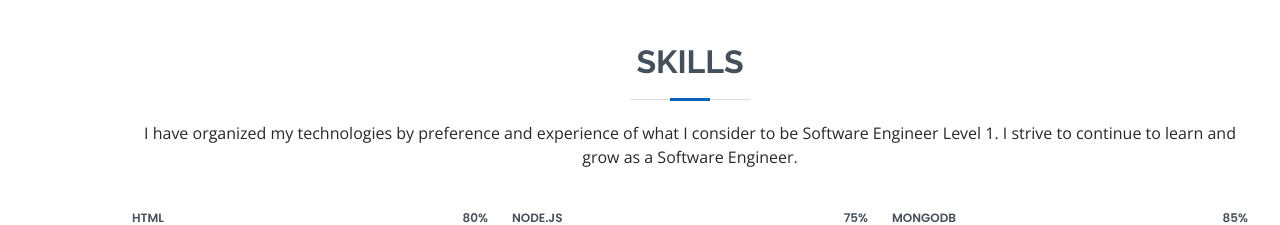
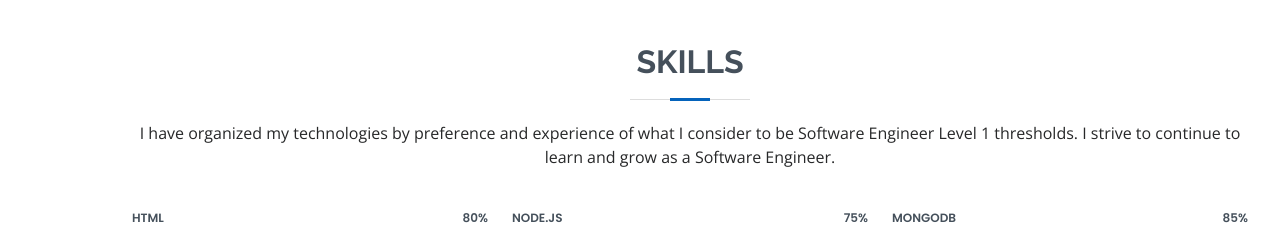
Before and after one commit to KevinTapol/Profile, a plain HTML site: page index.html in a window 1280 px wide. Shown: the part 1260-1485 px from the top of the page. Drawn offline with nearby package versions, Linux system fonts and the light colour scheme.

Commit message:
tweaking skills statement

```diff
--- a/index.html
+++ b/index.html
@@ -175,7 +175,7 @@
 
         <div class="section-title">
           <h2>Skills</h2>
-          <p>I have organized my technologies by preference and experience of what I consider to be Software Engineer Level 1. I strive to continue to learn and grow as a Software Engineer.</p>
+          <p>I have organized my technologies by preference and experience of what I consider to be Software Engineer Level 1 thresholds. I strive to continue to learn and grow as a Software Engineer.</p>
         </div>
 
         <div class="row skills-content">
```
